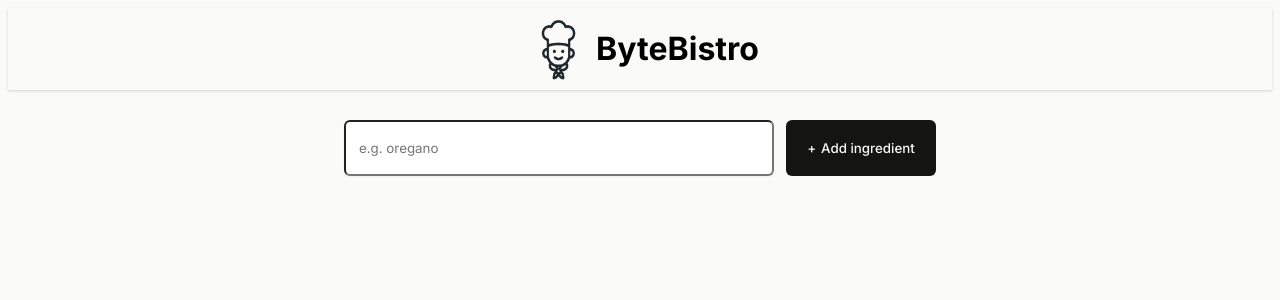
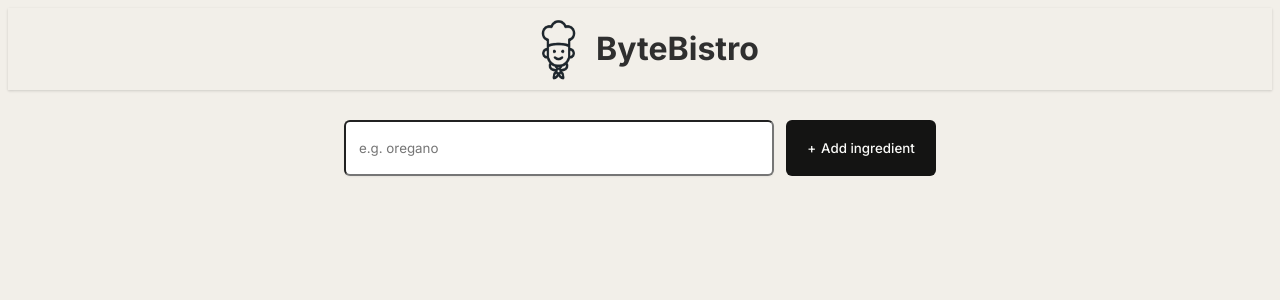
Before and after one commit to zaidhanif1/ByteBistro, a React (Vite) app in the folder Chef/: page / in a window 1280 px wide. Shown: the top 300 px of the page. Built offline with nearby package versions, Linux system fonts and the light colour scheme.

Commit message:
Added more

```diff
--- /dev/null
+++ b/Chef/src/components/IngredientsList/IngredientsList.css
@@ -0,0 +1,4 @@
+.generate-recipe-main
+{
+    background-color: #8a837b ;
+}
--- a/Chef/src/components/IngredientsList/IngredientsList.jsx
+++ b/Chef/src/components/IngredientsList/IngredientsList.jsx
@@ -1,4 +1,6 @@
+import './IngredientsList.css'
 export default function IngredientsList(props)
+
 {
         const ingredientsListItems = props.ingredients.map(ingredient => (
         <li key={ingredient}>{ingredient}</li>
--- a/Chef/src/index.css
+++ b/Chef/src/index.css
@@ -1,5 +1,6 @@
 body
 {
     font-family: Inter, sans-serif;
-    background-color: #FAFAF8;
+    background-color: #f2efe9 ;
+    color: #2f2f2f ;
 }
```
Also changed, not shown: 2 other files (tests, documents, lock files or other folders).
